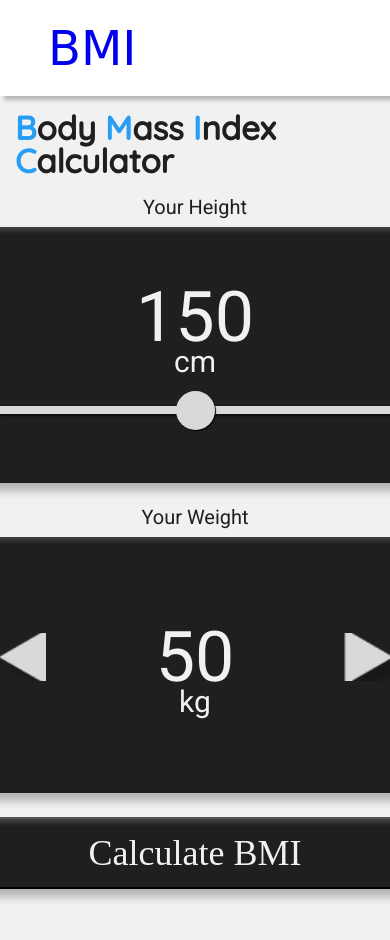
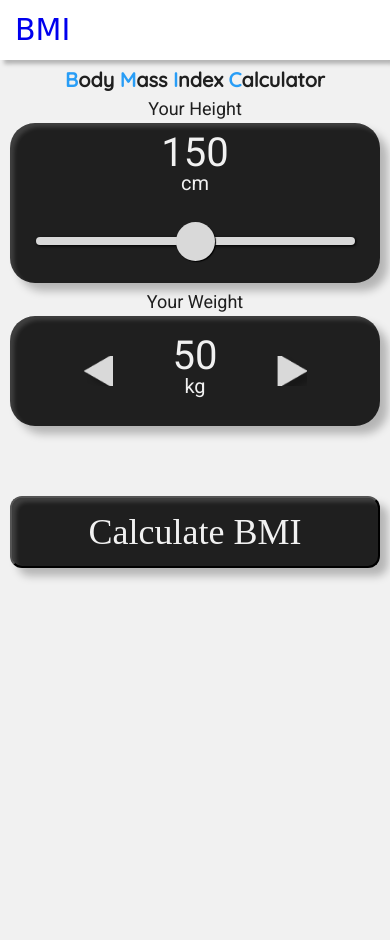
Before and after one commit to DaLadnoVam/bmi, a plain HTML site: page index.html in a window 390 px wide. After the commit the page ends 844 px from the top, so only its background shows below. Drawn offline with Linux system fonts and the light colour scheme; a web font is replaced by a local one.

Commit message:
fix responsive

```diff
--- a/index.html
+++ b/index.html
@@ -31,7 +31,6 @@
       </header>
       <!--    main    -->
       <main class="main">
-        <div id="content">
         <!--    section    -->
         <section class="main-view">
           <div class="main-view__layout layout">
@@ -57,7 +56,7 @@
               />
             </div>
             <p class="main-view__subtitle">Your Weight</p>
-              <div class="main-view__wrapper">
+            <div class="main-view__wrapper main-view__wrapper-weight">
               <div class="main-view__wrapper-inner">
                 <button class="btn decrement"></button>
                 <p class="weight-text">50</p>
@@ -77,7 +76,6 @@
             </button>
           </div>
         </section>
-        </div>
       </main>
       <!--    footer   -->
       <footer class="footer">
--- a/scss/global/_styles.scss
+++ b/scss/global/_styles.scss
@@ -6,26 +6,15 @@ aside,
 section {
   @include box;
 }
+html,
 body {
   background: $white;
+  height: 100vh;
 }
 
-#wrapper {
-  display: flex;
-  flex-direction: column;
-  min-height: 100vh;
-  .main {
-    /* Чтобы занимал оставшееся пространство */
-    flex-grow: 1;
-  }
-  .footer {
-    /* Чтобы footer не уменьшался */
-    flex-shrink: 0;
-  }
-}
 .layout {
   @include box;
   max-width: 1200px;
-  padding: 15px;
   margin: 0 auto;
+  height: 100%;
 }
--- a/scss/partials/_header.scss
+++ b/scss/partials/_header.scss
@@ -7,10 +7,22 @@
   box-shadow: 4px 4px 4px rgba(0, 0, 0, 0.25);
   z-index: 10;
   background: white;
+  margin-bottom: 40px;
   .logo {
     a {
       font-family: "Bungee Spice", cursive;
       font-size: 48px;
+      @media (max-width: 767px) {
+        font-size: 30px;
+      }
     }
   }
+  @media (max-width: 1439px) {
+    padding: 10px 40px;
+    margin-bottom: 15px;
+  }
+  @media (max-width: 767px) {
+    padding: 15px;
+    margin-bottom: 10px;
+  }
 }
--- a/scss/partials/_main-view.scss
+++ b/scss/partials/_main-view.scss
@@ -7,12 +7,24 @@
   }
   &__title {
     margin-bottom: 20px;
+    @media (max-width: 1439px) {
+      margin-bottom: 15px;
+    }
+    @media (max-width: 1023px) {
+      margin-bottom: 10px;
+    }
   }
   &__link {
     font-family: "Quicksand", sans-serif;
     font-size: 33px;
     color: #1f1f1f;
     text-transform: capitalize;
+    @media (max-width: 1439px) {
+      font-size: 27px;
+    }
+    @media (max-width: 1023px) {
+      font-size: 20px;
+    }
     .blue {
       color: #289df6;
     }
@@ -22,6 +34,10 @@
     font-size: 20px;
     color: #1f1f1f;
     margin-bottom: 10px;
+    @media (max-width: 1023px) {
+      font-size: 18px;
+      margin-bottom: 5px;
+    }
   }
   &__wrapper {
     width: 600px;
@@ -33,6 +49,40 @@
     padding: 48px 0;
     text-align: center;
     margin-bottom: 24px;
+    @media (max-width: 1439px) {
+      width: 520px;
+      height: 230px;
+      border-radius: 40px;
+      padding: 25px 0;
+      margin-bottom: 15px;
+    }
+    @media (max-width: 1023px) {
+      width: 450px;
+      height: 200px;
+      border-radius: 25px;
+      padding: 15px 0;
+      margin-bottom: 10px;
+    }
+    @media (max-width: 767px) {
+      width: 70%;
+      height: 200px;
+      border-radius: 25px;
+      padding: 10px;
+      margin-bottom: 10px;
+    }
+    @media (max-width: 500px) {
+      width: 95%;
+      height: 160px;
+    }
+    &-weight {
+      @media (max-width: 1439px) {
+        height: 180px;
+      }
+      @media (max-width: 500px) {
+        height: 110px;
+        margin-bottom: 70px;
+      }
+    }
   }
   &__wrapper-inner {
     display: flex;
@@ -48,6 +98,14 @@
     line-height: 84px;
     color: $white;
     position: relative;
+    @media (max-width: 1439px) {
+      font-size: 50px;
+      line-height: 100%;
+    }
+    @media (max-width: 1023px) {
+      font-size: 40px;
+      line-height: 100%;
+    }
   }
   .height-text::after,
   .weight-text::after {
@@ -57,12 +115,25 @@
     bottom: -45px;
     right: 50%;
     transform: translateX(50%);
+    @media (max-width: 1439px) {
+      font-size: 27px;
+    }
+    @media (max-width: 1023px) {
+      font-size: 20px;
+      bottom: -30px;
+    }
   }
   .weight-text::after {
     content: "kg";
   }
   .weight-text {
     margin: 30px 110px 0 110px;
+    @media (max-width: 1023px) {
+      margin: 45px 60px 0 60px;
+    }
+    @media (max-width: 1023px) {
+      margin: 0 60px 0 60px;
+    }
   }
   input[type="range"] {
     position: absolute;
@@ -74,7 +145,15 @@
     -webkit-appearance: none;
     width: 100%;
     background: transparent;
-    width: 400px;
+    max-width: 400px;
+    @media (max-width: 1023px) {
+      bottom: 23px;
+      height: 38px;
+      max-width: 319px;
+    }
+    @media (max-width: 500px) {
+      width: 90%;
+    }
   }
   input[type="range"]:focus {
     outline: none;
@@ -172,6 +251,14 @@
     background: red;
     position: relative;
     margin-top: 30px;
+    @media (max-width: 1023px) {
+      width: 30px;
+      height: 30px;
+      margin-top: 50px;
+    }
+    @media (max-width: 500px) {
+      margin-top: 30px;
+    }
     &.decrement {
       background: transparent url(../../images/arrow-left.png) 100% / cover
         no-repeat;
@@ -194,8 +281,20 @@
     font-size: 36px;
     line-height: 100%;
     color: $white;
-    margin-bottom: 10px;
+    margin-bottom: 50px;
     cursor: pointer;
+    @media (max-width: 1439px) {
+      width: 580px;
+    }
+    @media (max-width: 1023px) {
+      width: 450px;
+    }
+    @media (max-width: 767px) {
+      width: 70%;
+    }
+    @media (max-width: 767px) {
+      width: 95%;
+    }
   }
 
   &__result {
@@ -231,16 +330,24 @@
         font-family: "Work Sans";
         font-style: normal;
         font-weight: 900;
-        font-size: 59.0127px;
+        font-size: 59px;
         line-height: 69px;
+        @media (max-width: 1439px) {
+          font-size: 48px;
+          line-height: 1.2;
+        }
       }
       &:last-child {
         font-family: "Roboto";
         font-style: normal;
         font-weight: 400;
-        font-size: 59.0127px;
+        font-size: 59px;
         line-height: 69px;
         letter-spacing: 0.06em;
+        @media (max-width: 1439px) {
+          font-size: 48px;
+          line-height: 1.2;
+        }
       }
     }
     .title-result {
@@ -249,6 +356,13 @@
       font-weight: 400;
       font-size: 200px;
       line-height: 238px;
+      @media (max-width: 1439px) {
+        font-size: 120px;
+        line-height: 1.2;
+      }
+      @media (max-width: 14023px) {
+        font-size: 80px;
+      }
     }
   }
   &__wrapper {
@@ -265,6 +379,9 @@
     border: none;
     background: transparent;
     cursor: pointer;
+    @media (max-width: 500px) {
+      left: 0;
+    }
     img {
       display: block;
       width: 100%;
```
Also changed, not shown: css/all.css. Lines whose indentation alone changed are shown as unchanged.
